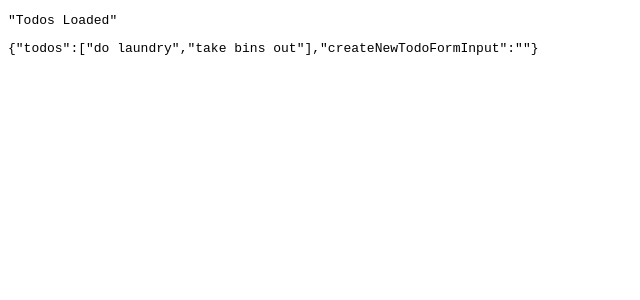
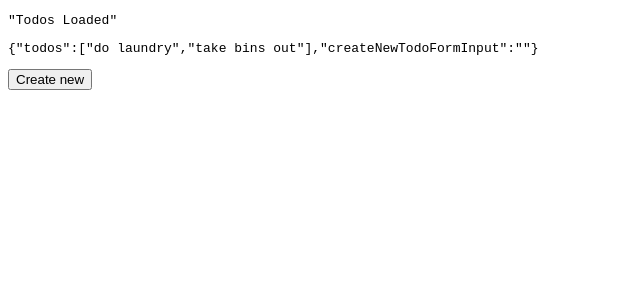
Before and after one commit to juliflorezg/XState-beginers-guide-Matt-Pocock, a Next.js app: page / in a window 1280 px wide. Shown: the top 300 px of the page, without its empty margins (0-640 px from the left). Built offline with nearby package versions, Linux system fonts and the light colour scheme.

Commit message:
add an input so user can add a new todo

```diff
--- a/pages/index.tsx
+++ b/pages/index.tsx
@@ -19,6 +19,25 @@
       <div>
         <pre>{JSON.stringify(state.value)}</pre>
         <pre>{JSON.stringify(state.context)}</pre>
+        <div>
+          {state.matches('Todos Loaded') && (
+            <button
+              onClick={() => {
+                send({ type: 'Create new' })
+              }}
+            >
+              Create new
+            </button>
+          )}
+          {state.matches('Creating new todo.Showing form input') && (
+            <input
+              type="text"
+              onChange={e => {
+                send({ type: 'Form input changed', value: e.target.value })
+              }}
+            />
+          )}
+        </div>
       </div>
       {/* <button
         onClick={() => {
```
